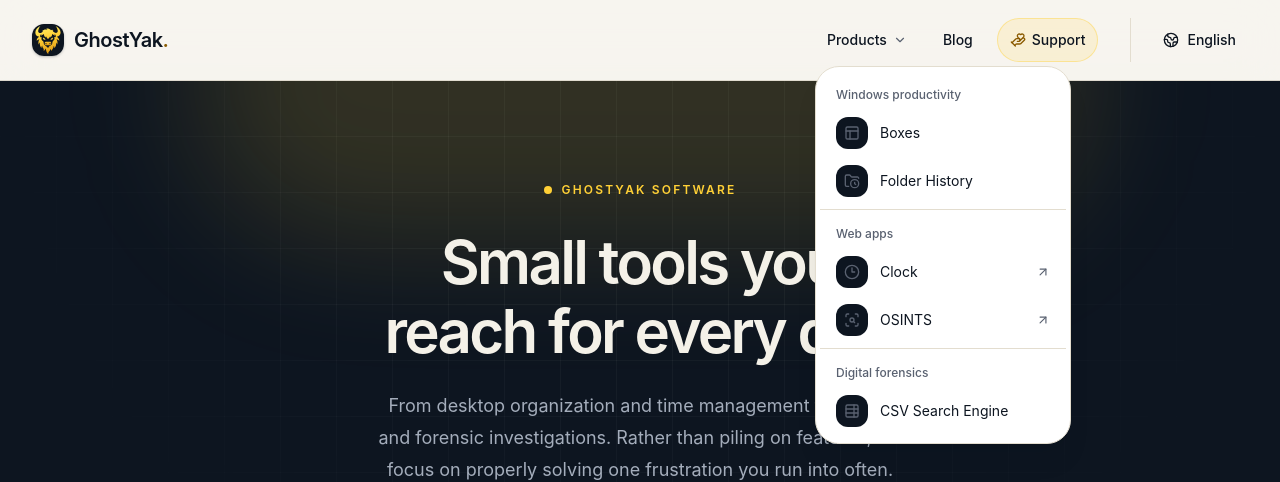
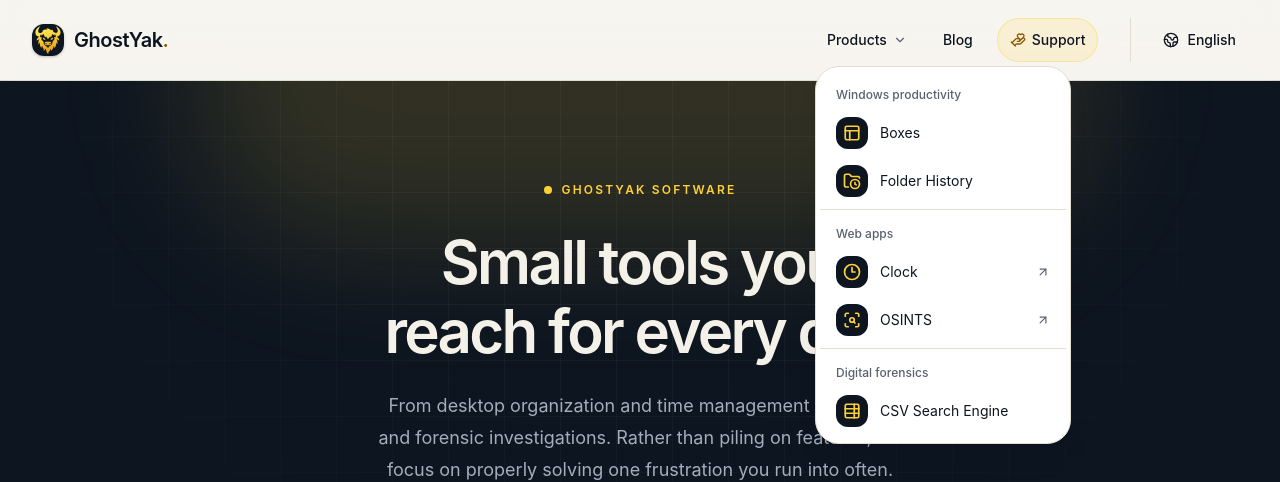
Before and after one commit to ghostyak/ghostyak.com, a Next.js app: page / in a window 1280 px wide. Both pictures are taken after a click on the button "Products". Shown: the top 482 px of the page. Built offline with nearby package versions, Linux system fonts and the light colour scheme.

Commit message:
Improve product menu icon contrast

```diff
--- a/src/components/NavDropdown.tsx
+++ b/src/components/NavDropdown.tsx
@@ -25,7 +25,7 @@
             const Icon = icons[item.icon];
             return <DropdownMenuItem asChild key={item.name} className="min-h-12 gap-3 rounded-lg px-3">
               <a href={item.href} target={item.external ? "_blank" : undefined} rel={item.external ? "noreferrer" : undefined} aria-current={item.current ? "page" : undefined}>
-                <span className="flex size-8 shrink-0 items-center justify-center rounded-lg bg-ink text-brand"><Icon className="size-4" aria-hidden="true" /></span><span className="min-w-0 flex-1">{item.name}</span>{item.external && <ArrowUpRight className="size-3.5" aria-hidden="true" />}
+                <span className="flex size-8 shrink-0 items-center justify-center rounded-lg bg-ink"><Icon className="size-[18px] text-brand stroke-[2.25]" aria-hidden="true" /></span><span className="min-w-0 flex-1">{item.name}</span>{item.external && <ArrowUpRight className="size-3.5" aria-hidden="true" />}
               </a>
             </DropdownMenuItem>;
           })}
```
